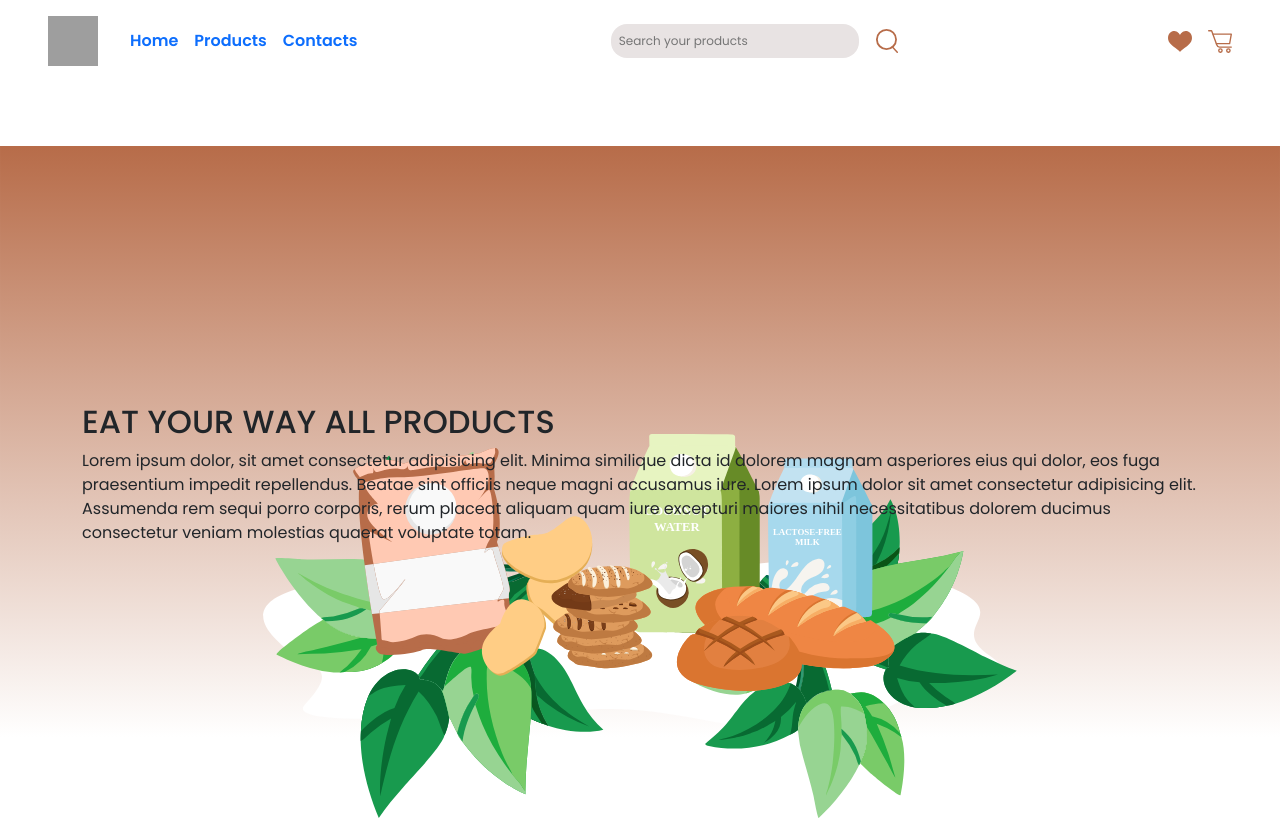
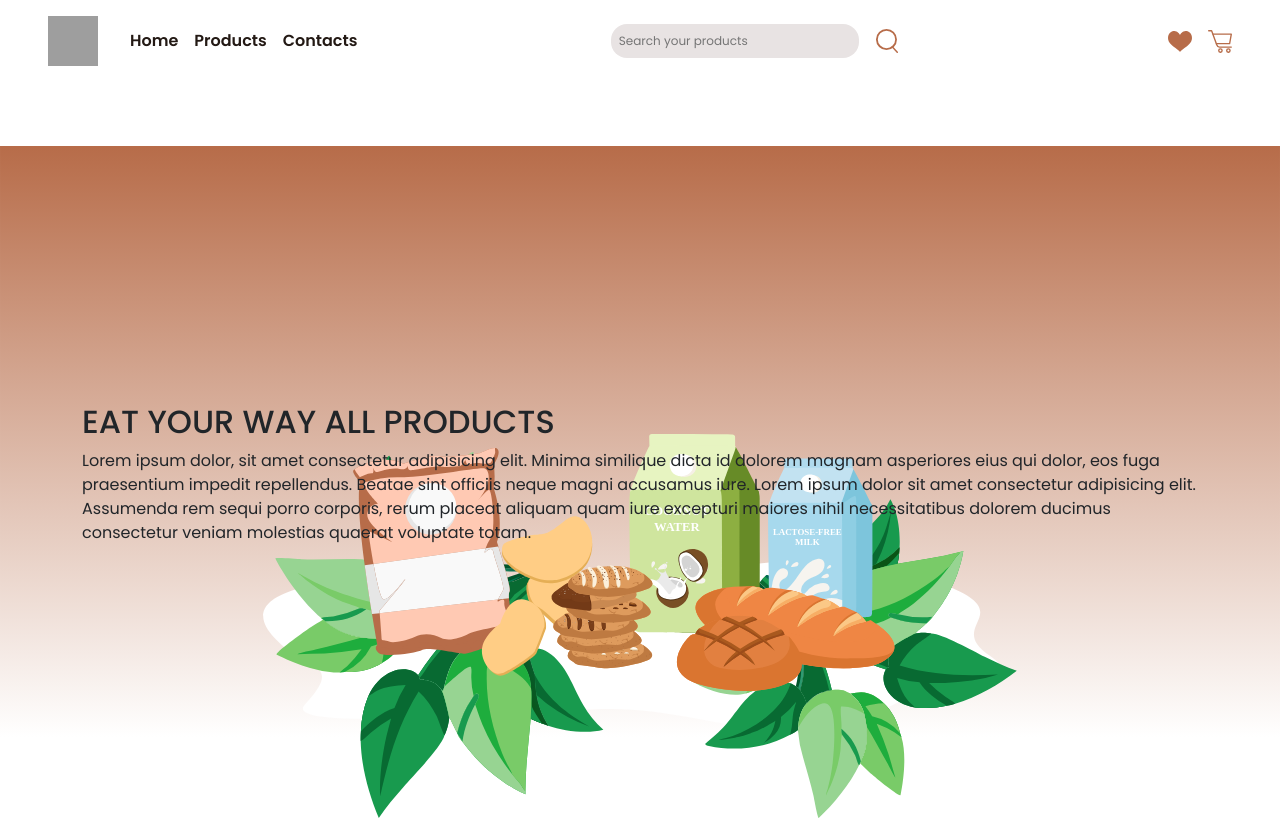
Before and after one commit to GiuseppeColucci95/project-work-team3, a React (Vite) app in the folder FRONTEND/: page /products/all in a window 1280 px wide. Shown: the top 820 px of the page. Built offline with nearby package versions, Linux system fonts and the light colour scheme; no server answers; grey boxes are pictures that could not be loaded.

Commit message:
refactor: update header navigation styling and improve product display in ProductsList

```diff
--- a/FRONTEND/src/components/Header.jsx
+++ b/FRONTEND/src/components/Header.jsx
@@ -13,9 +13,9 @@ export default function Header() {
         <div className="menu-sx">
           <img src="https://picsum.photos/50/50" alt="" />
           <ul className="menu">
-            <li className="active"><NavLink className="text-decoration-none text-unstyled" to={'/'}>Home</NavLink></li>
-            <li className="active"><NavLink className="text-decoration-none" to={'/products/all'}>Products</NavLink></li>
-            <li className="active"><NavLink className="text-decoration-none" to={'/'}>Contacts</NavLink></li>
+            <li><NavLink className="text-decoration-none active" to={'/'}>Home</NavLink></li>
+            <li><NavLink className="text-decoration-none active" to={'/products/all'}>Products</NavLink></li>
+            <li><NavLink className="text-decoration-none active" to={'/'}>Contacts</NavLink></li>
           </ul>
         </div>
         <div className="menu-ce">
--- a/FRONTEND/src/index.css
+++ b/FRONTEND/src/index.css
@@ -36,19 +36,23 @@ header {
   align-items: center;
   flex-wrap: wrap;
   padding: 1rem;
+
   .menu-sx {
     display: flex;
     justify-content: center;
     align-items: center;
     margin-left: 2rem;
+
     .menu {
       font-weight: 600;
       cursor: pointer;
     }
+
     .active:hover {
-      color: var(--accent)
+      color: var(--accent);
     }
   }
+
   .menu-ce {
     .searchbar {
       border-style: none;
@@ -57,41 +61,54 @@ header {
       font-size: 12px;
       background-color: rgb(232, 227, 227);
     }
+
     .searchbar:focus {
       border: none;
       outline: none;
     }
   }
+
   .menu-dx {
     margin-right: 2rem;
   }
+
   .menu-icons {
     width: 24px;
     margin-left: 1rem;
     cursor: pointer;
   }
+
   .menu-icons:hover {
     color: var(--accent);
   }
+
   .search {
     border-style: none;
     background-color: transparent !important;
+
     .icon-search {
       height: 24px;
     }
   }
+
   ul {
     display: flex;
     justify-content: center;
     align-items: center;
     gap: 1rem;
     margin-bottom: 0 !important;
+
+    li {
+      list-style: none;
+
+      a {
+        color: var(--dark);
+      }
+    }
   }
 }
 
-li {
-  list-style: none;
-}
+
 
 /* #endregion HEADER */
 
@@ -137,46 +154,58 @@ footer {
   background-color: var(--secondary-brown);
   padding: 2rem;
   color: var(--light);
+
   .footer-container {
     display: flex;
     align-items: flex-start;
   }
+
   .footer-logo {
     display: flex;
     align-items: center;
     gap: 1rem;
+
     .payoff {
       width: 70%;
     }
   }
+
   a {
     text-decoration: none;
     color: var(--light);
   }
+
   .footer-menu {
     display: flex;
     justify-content: space-around;
     gap: 3rem;
+
     ul {
       padding-left: 0;
+
       li {
-        margin-bottom: 0.5rem;;
+        margin-bottom: 0.5rem;
+        ;
       }
     }
+
     .footer-menu-ce {
       display: flex;
       flex-direction: column;
     }
   }
+
   .footer-contacts {
     display: flex;
     flex-direction: column;
+
     .bi {
       color: var(--light);
       width: 24px;
       padding-right: 0.75rem;
     }
   }
+
   .copyright {
     margin-top: 1.5rem;
   }
@@ -191,27 +220,33 @@ footer {
     padding: 1rem;
     text-align: center;
   }
+
   .footer-container {
     display: flex;
     flex-direction: column;
     align-items: center !important;
   }
+
   .footer-logo {
     flex-direction: column;
     margin-bottom: 2rem;
   }
+
   .payoff {
     width: 60% !important;
   }
+
   .footer-menu {
     h4 {
       font-size: 26px;
     }
   }
+
   .mb-4 {
     margin-bottom: 0 !important;
     margin-top: 1rem !important;
   }
+
   .copyright {
     margin-top: 0;
   }
@@ -223,19 +258,24 @@ footer {
   .payoff {
     width: 100% !important;
   }
+
   .footer-menu {
     gap: 1.5rem !important;
+
     h4 {
       font-size: 24px;
     }
   }
+
   .footer-menu ul {
     padding-left: 0;
   }
+
   .mb-4 {
     margin-bottom: 0 !important;
     margin-top: 1rem !important;
   }
+
   .copyright {
     margin-top: 0;
   }
--- a/FRONTEND/src/pages/ProductsList.jsx
+++ b/FRONTEND/src/pages/ProductsList.jsx
@@ -82,8 +82,8 @@ export default function ProductList() {
                               </div>
                               <div className="col-8">
                                 <h2>{product.name}</h2>
-                                <p>{product.description}</p>
-                                <h4>{product.price}</h4>
+                                <p className="d-none d-md-block">{product.description}</p>
+                                <h4>{`${product.price}€`}</h4>
                               </div>
                             </div>
                           </Link>
```
